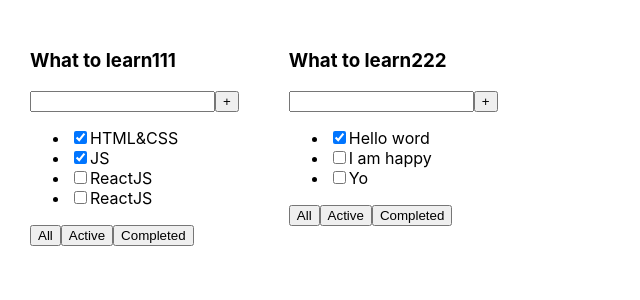
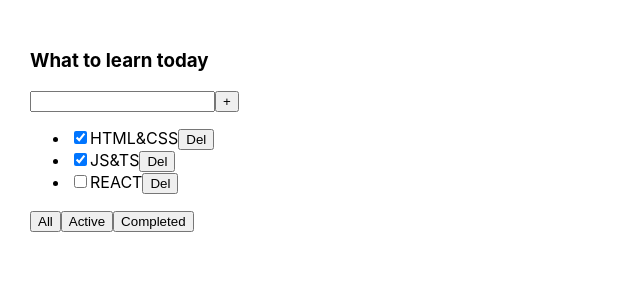
Before and after one commit to ItEmigrant/TodoList, a React (Create React App) app: page / in a window 1280 px wide. Shown: the top 300 px of the page, without its empty margins (0-640 px from the left). Built offline with nearby package versions, Linux system fonts and the light colour scheme.

Commit message:
lesson2removeChange

```diff
--- a/src/App.tsx
+++ b/src/App.tsx
@@ -1,31 +1,56 @@
-import React from 'react';
+import React, {useState} from 'react';
 import './App.css';
-import {Todolist} from "./Todolist";
+import TodoList, {TaskType} from "./TodoList";
+
+// CLI
+// GUI => CRUD
+export type FilterValueStyle = "All" | "Active" | "Completed";
+
 
 function App() {
+    //BLL:
 
-    const title = "What to learn111"
-    const title2 = "What to learn222"
+    const todoListTitle: string = "What to learn today"
 
-    const task1 = [
+
+    const [tasks, setTasks] = useState<Array<TaskType>>([
         {id: 1, title: "HTML&CSS", isDone: true},
-        {id: 2, title: "JS", isDone: true},
-        {id: 3, title: "ReactJS", isDone: false},
-        {id: 4, title: "ReactJS", isDone: false}
-    ]
+        {id: 2, title: "JS&TS", isDone: true},
+        {id: 3, title: "REACT", isDone: false},
+    ]);
 
-    const task2 = [
-        {id: 1, title: "Hello word", isDone: true},
-        {id: 2, title: "I am happy", isDone: false},
-        {id: 3, title: "Yo", isDone: false}
-    ]
+    const [filter, setFilter] = useState<FilterValueStyle>("All")
 
+
+    const removeTask = (taskId: number) => {
+        setTasks(tasks.filter(t => t.id !== taskId)) //work asynchronous
+    }
+
+    const changeFilter = (filter: FilterValueStyle) => {
+        setFilter(filter)
+    }
+
+    const getTasksForTodoList = () => {
+        switch (filter) {
+            case "Active":
+                return tasks.filter(t => !t.isDone)
+            case "Completed":
+                return tasks.filter(t => t.isDone)
+            default:
+                return tasks
+        }
+    }
+
+
+    //UI:
     return (
         <div className="App">
-            <Todolist title={title} titleNEW={100200}
-                      tasks={task1}/>
-            <Todolist title={title2}
-                      tasks={task2}/>
+            <TodoList
+                title={todoListTitle}
+                tasks={getTasksForTodoList()}
+                removeTask={removeTask}
+                changeFilter={changeFilter}
+            />
 
         </div>
     );
--- a/src/Todolist.tsx
+++ b/src/Todolist.tsx
@@ -1,55 +1,48 @@
 import React from 'react';
+import {FilterValueStyle} from "./App";
 
-type TodolistPropsType = {
-    title: string
-    titleNEW?: number
-    tasks: Array<TaskType>
-}
-
-type TaskType = {
+export type TaskType = {
     id: number
     title: string
     isDone: boolean
 }
 
-export const Todolist = (props: TodolistPropsType) => {
+type TodoListPropsType = {
+    title: string
+    tasks: Array<TaskType>
+    removeTask: (taskID: number) => void
+    changeFilter: (filter: FilterValueStyle) => void
+}
+
+const TodoList = (props: TodoListPropsType) => {
+    const tasksItems = props.tasks.map(task => {
+
+        return (
+            <li key={task.id}>
+                <input type="checkbox" checked={task.isDone}/>
+                <span>{task.title}</span>
+                <button onClick={() => props.removeTask(task.id)}>Del</button>
+            </li>
+        )
+    })
     return (
-
         <div>
-            <h3> {props.title} </h3>
+            <h3>{props.title}</h3>
             <div>
                 <input/>
                 <button>+</button>
             </div>
             <ul>
-                {props.tasks.map(el => {
-                    return (
+                {tasksItems}
 
-                        <li><input type="checkbox" checked={el.isDone}/>
-                            <span>{el.title}</span></li>)
-                })}
+            </ul>
+            <div>
+                <button onClick={() => props.changeFilter ('All')}>All</button>
+                <button onClick={() => props.changeFilter ("Active")}>Active</button>
+                <button onClick={() => props.changeFilter ("Completed")}>Completed</button>
+            </div>
+        </div>
+    );
+};
 
-                {/*<li>
-                    <input type="checkbox" checked={props.tasks[0].isDone}/>
-                    <span>{props.tasks[0].title}</span>
-                </li>
-
-                <li>
-                    <input type="checkbox" checked={props.tasks[1].isDone}/>
-                    <span>{props.tasks[1].title}</span>
-                </li>
-
-                <li>
-                    <input type="checkbox" checked={props.tasks[2].isDone}/>
-                    <span>{props.tasks[2].title}</span>
-                </li>*/}
-            </ul>
-                <div>
-                    <button>All</button>
-                    <button>Active</button>
-                    <button>Completed</button>
-                </div>
-        </div>
-
-);
-};
+export default TodoList;
```
